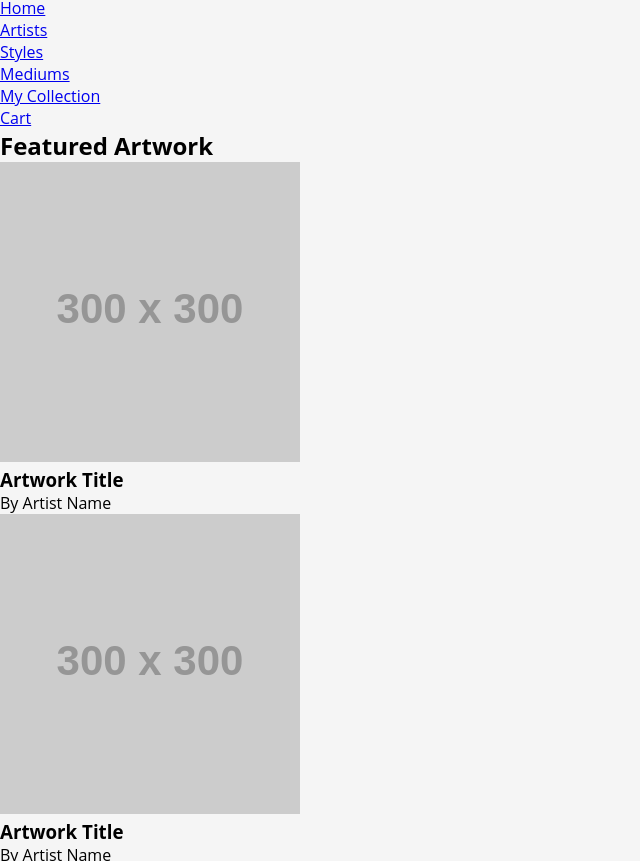
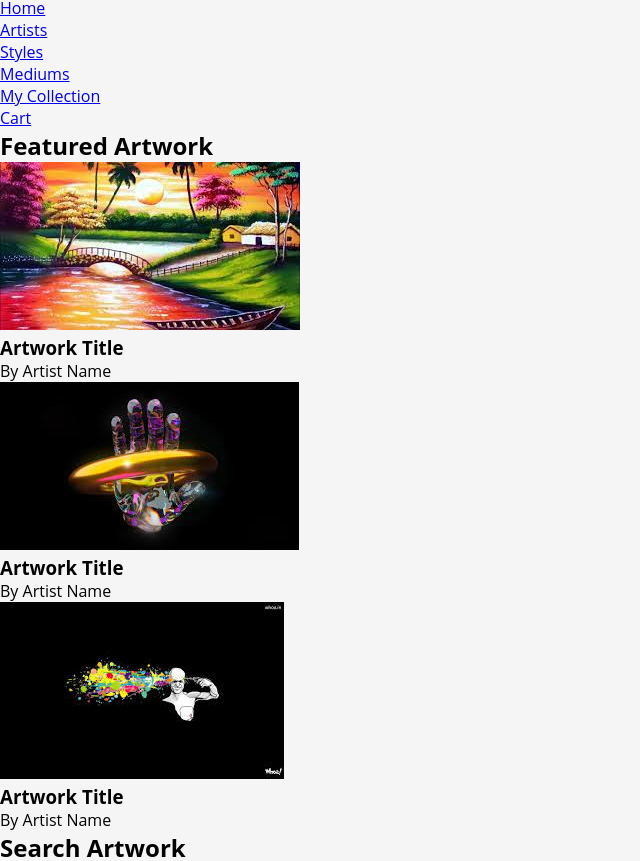
Before and after one commit to MW1R1/studious-octo-barnacle, a plain HTML site: page index.html in a window 1280 px wide. Shown: the part 46-907 px from the top of the page, without its empty margins (0-640 px from the left). Drawn offline with Linux system fonts and the light colour scheme; placeholder pictures from the web are drawn by us.

Commit message:
changes in images

```diff
--- a/index.html
+++ b/index.html
@@ -26,17 +26,17 @@
       <h2>Featured Artwork</h2>
       <div class="artwork-container">
         <div class="artwork">
-          <img src="https://via.placeholder.com/300x300" alt="Artwork">
+          <img src="village.jpeg" alt="Artwork">
           <h3>Artwork Title</h3>
           <p>By Artist Name</p>
         </div>
         <div class="artwork">
-          <img src="https://via.placeholder.com/300x300" alt="Artwork">
+          <img src="ring.jpeg" alt="Artwork">
           <h3>Artwork Title</h3>
           <p>By Artist Name</p>
         </div>
         <div class="artwork">
-          <img src="https://via.placeholder.com/300x300" alt="Artwork">
+          <img src="whoa.jpeg" alt="Artwork">
           <h3>Artwork Title</h3>
           <p>By Artist Name</p>
         </div>
```
